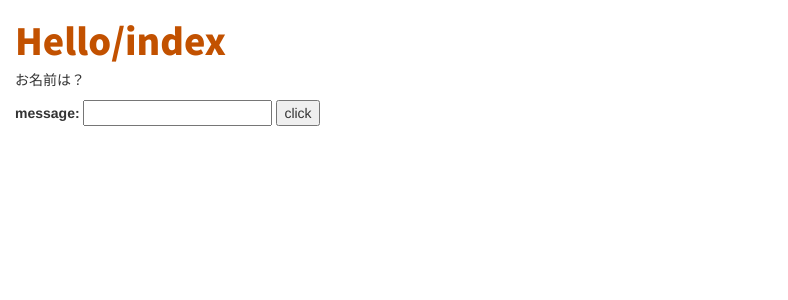
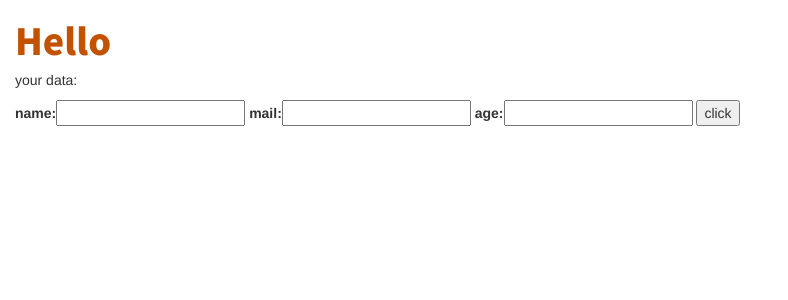
Before and after one commit to kobahong/myfirstDjango, a Django app: page /hello/ in a window 1280 px wide. Shown: the top 300 px of the page, without its empty margins (0-788 px from the left). Run offline with Django 3.2, Linux system fonts and the light colour scheme; some libraries are stand-ins or nearby versions.

Commit message:
フォーム作成

```diff
--- /dev/null
+++ b/hcMgr/form.py
@@ -0,0 +1,6 @@
+from django import forms
+
+class HelloForm(forms.Form):
+    name = forms.CharField(label='name')
+    mail = forms.CharField(label='mail')
+    age = forms.IntegerField(label='age')
--- a/hcMgr/templates/hcMgr/index.html
+++ b/hcMgr/templates/hcMgr/index.html
@@ -11,11 +11,10 @@
     </head>
     <body>
         <h1>{{title}}</h1>
-        <p>{{msg}}</p>
-        <form action="{% url 'form' %}" method="post">
+        <p>{{message|safe}}</p>
+        <form action="{% url 'index' %}" method="post">
             {% csrf_token %}
-            <label for="msg">message: </label>
-            <input id="msg" type="text" name="msg">
+            {{ form }}
             <input type="submit" value="click">
         </form>
     </body>
--- a/hcMgr/urls.py
+++ b/hcMgr/urls.py
@@ -1,7 +1,6 @@
 from django.urls import path
-from . import views
+from .views import HelloView
 
 urlpatterns =[
-    path('', views.index, name='index'),
-    path('form', views.form, name='form'),
+    path(r'', HelloView.as_view(), name='index'),
 ]
--- a/hcMgr/views.py
+++ b/hcMgr/views.py
@@ -1,18 +1,23 @@
 from django.shortcuts import render
 from django.http import HttpResponse
+from django.views.generic import TemplateView
+from .form import HelloForm
 
-def index(request):
-    params = {
-        'title':'Hello/index',
-        'msg':'お名前は？',
-    }
-    return render(request, 'hcMgr/index.html', params)
+class HelloView(TemplateView):
 
-def form(request):
-    msg = request.POST['msg']
-    params = {
-        'title':'Hello/Form',
-        'msg':'こんにちは' + msg + 'さん',
-    }
-    return render(request, 'hcMgr/index.html', params)
+    def __init__(self):
+        self.params = {
+            'title':  'Hello',
+            'message': 'your data:',
+            'form': HelloForm()
+        }
+
+    def get(self, request):
+        return render(request, 'hcMgr/index.html', self.params)
+
+    def post(self, request):
+        msg = 'あなたは、<b>' + request.POST['name'] + '(' + request.POST['age'] + ')</b>さんです。　<br>メールアドレスは <b>' + request.POST['mail'] +'</b>ですね'
+        self.params['message'] = msg
+        self.params['form'] = HelloForm(request.POST)
+        return render(request, 'hcMgr/index.html', self.params)
 # Create your views here.
```
